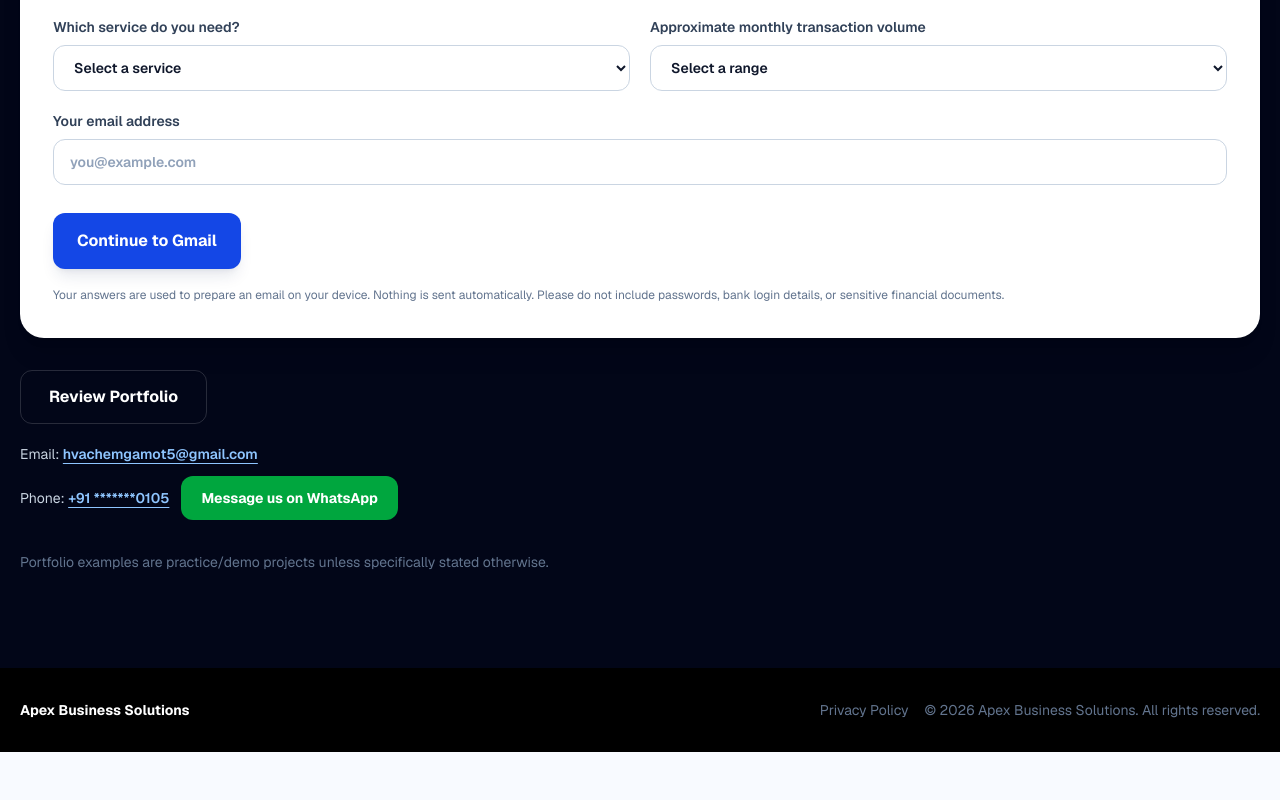
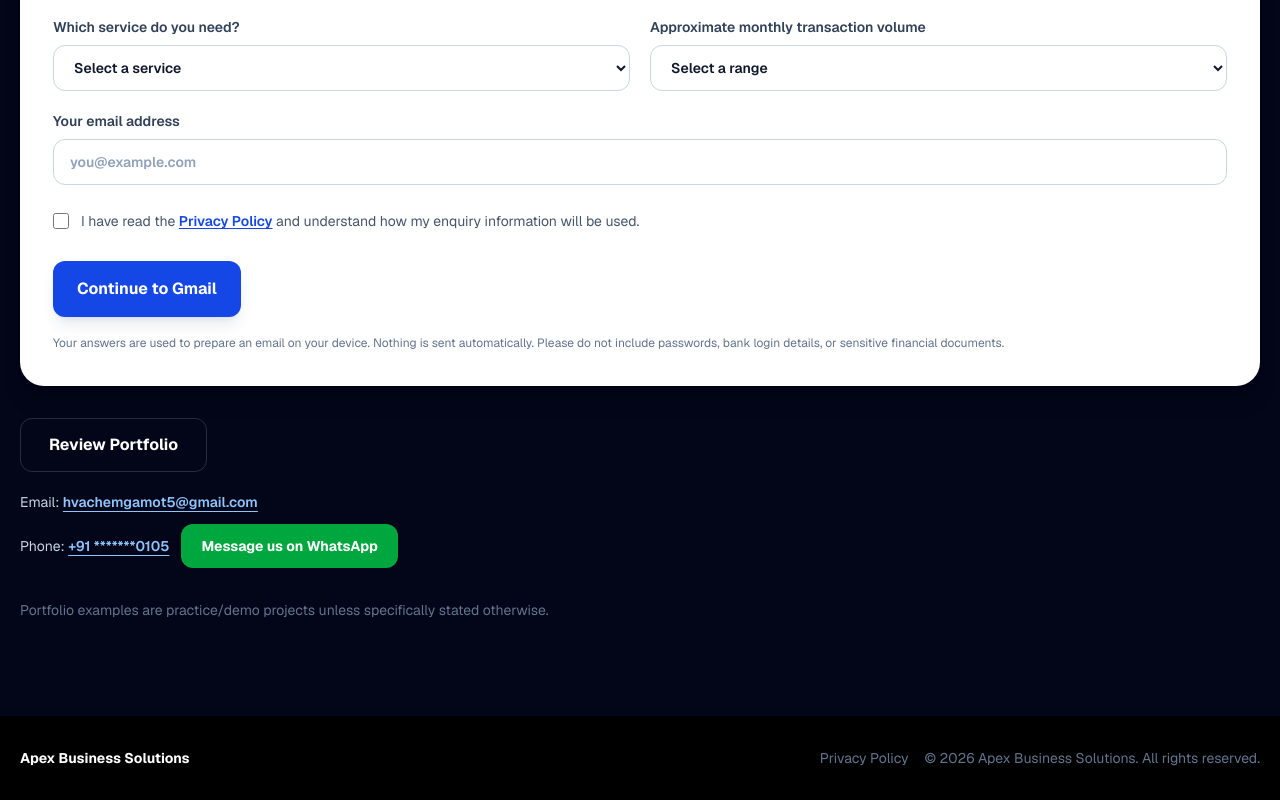
Before and after one commit to hvachemgamot5/ApexBusinessSolutions, a Next.js app: page / in a window 1280 px wide. Shown: the part 7265-8065 px from the top of the page. Before the commit the page ends 8017 px from the top, so only its background shows below. Built offline with nearby package versions, Linux system fonts and the light colour scheme.

Commit message:
Add required privacy policy acknowledgement to enquiry form

```diff
--- a/app/contact-enquiry-form.tsx
+++ b/app/contact-enquiry-form.tsx
@@ -25,7 +25,7 @@ export default function ContactEnquiryForm() {
       `My email address: ${email}`,
       "",
       "Please contact me to discuss the next steps.",
-    ].join("\n");
+    ].join("\\n");
 
     const params = new URLSearchParams({
       view: "cm",
@@ -129,6 +129,27 @@ export default function ContactEnquiryForm() {
         </label>
       </div>
 
+      <label className="mt-6 flex items-start gap-3 text-sm leading-6 text-slate-600">
+        <input
+          type="checkbox"
+          name="privacyAcknowledgement"
+          required
+          className="mt-1 h-4 w-4 shrink-0 accent-blue-700"
+        />
+        <span>
+          I have read the{" "}
+          <a
+            href="/privacy-policy"
+            target="_blank"
+            rel="noopener noreferrer"
+            className="font-semibold text-blue-700 underline underline-offset-2 hover:text-blue-800"
+          >
+            Privacy Policy
+          </a>{" "}
+          and understand how my enquiry information will be used.
+        </span>
+      </label>
+
       <button
         type="submit"
         className="mt-7 w-full rounded-xl bg-blue-700 px-6 py-4 font-bold text-white shadow-lg shadow-blue-950/10 transition hover:bg-blue-800 focus:outline-none focus:ring-4 focus:ring-blue-200 sm:w-auto"
```
